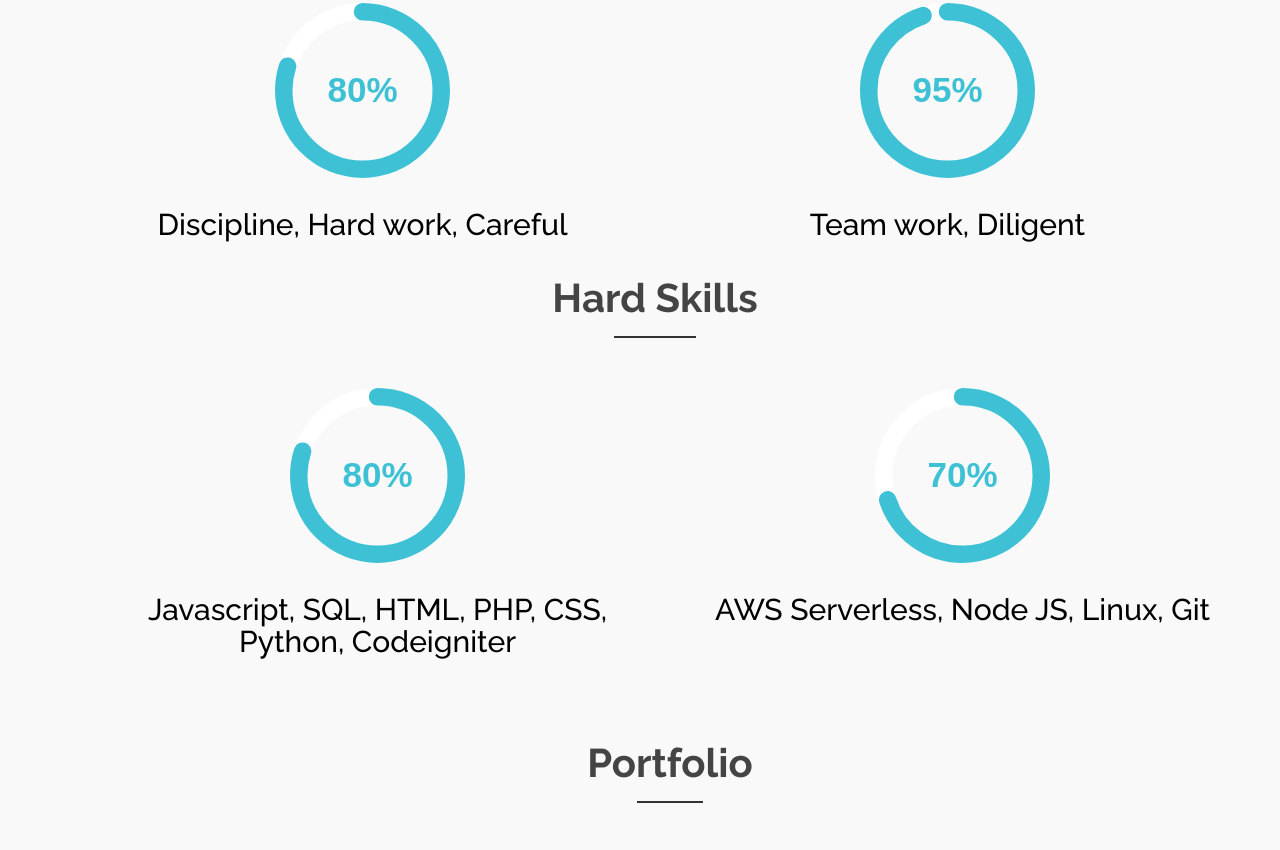
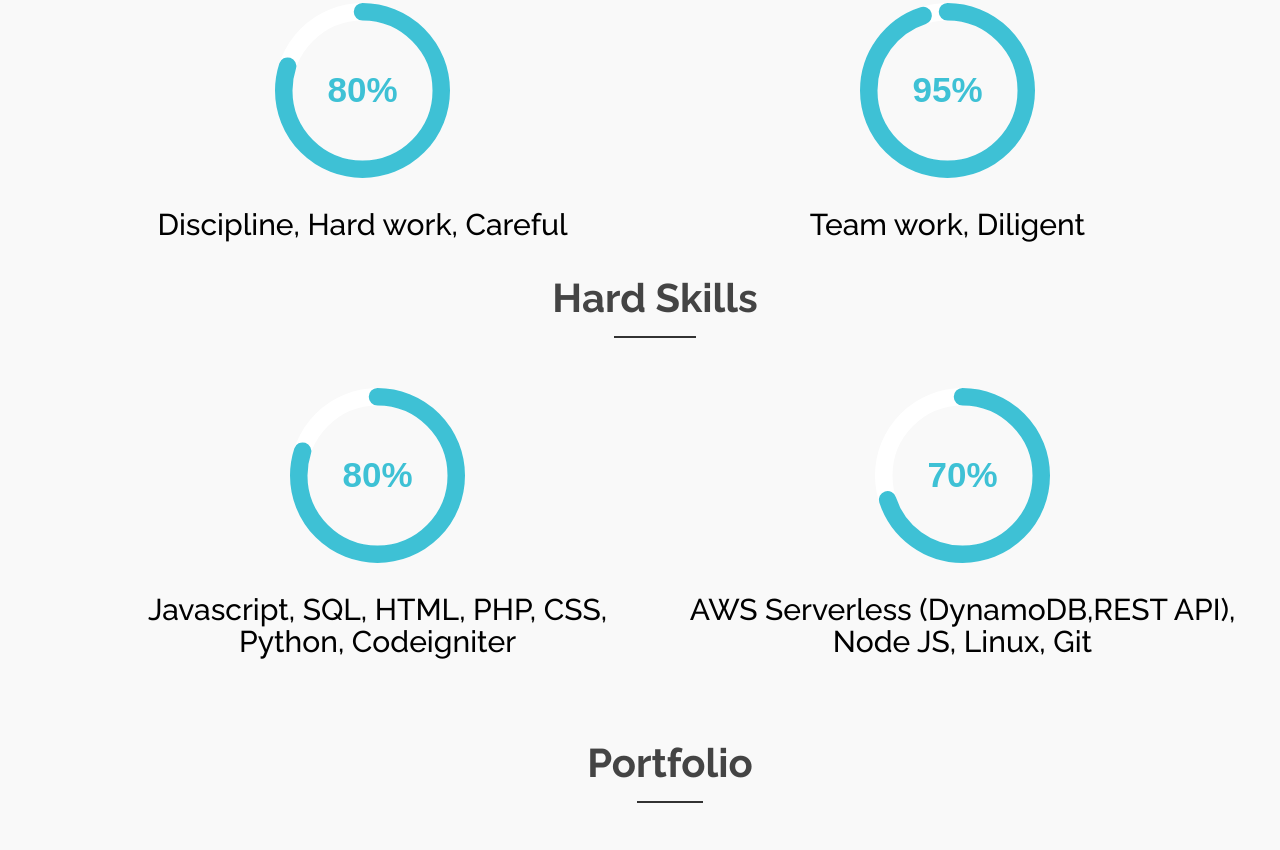
Before and after one commit to MFikriS/MFikriS.github.io, a plain HTML site: page index.html in a window 1280 px wide. Shown: the part 731-1581 px from the top of the page. Drawn offline with nearby package versions, Linux system fonts and the light colour scheme.

Commit message:
Update index.html

```diff
--- a/index.html
+++ b/index.html
@@ -174,7 +174,7 @@
               <div class="single-skill">
                 <div class="progress-circular">
                   <input type="text" class="knob" value="0" data-rel="70" data-linecap="round" data-width="175" data-bgcolor="#fff" data-fgcolor="#3EC1D5" data-thickness=".20" data-readonly="true" disabled>
-                  <h3 style="color:black;">AWS Serverless, Node JS, Linux, Git</h3>
+                  <h3 style="color:black;">AWS Serverless (DynamoDB,REST API), Node JS, Linux, Git</h3>
                 </div>
               </div>
             </div>
```
